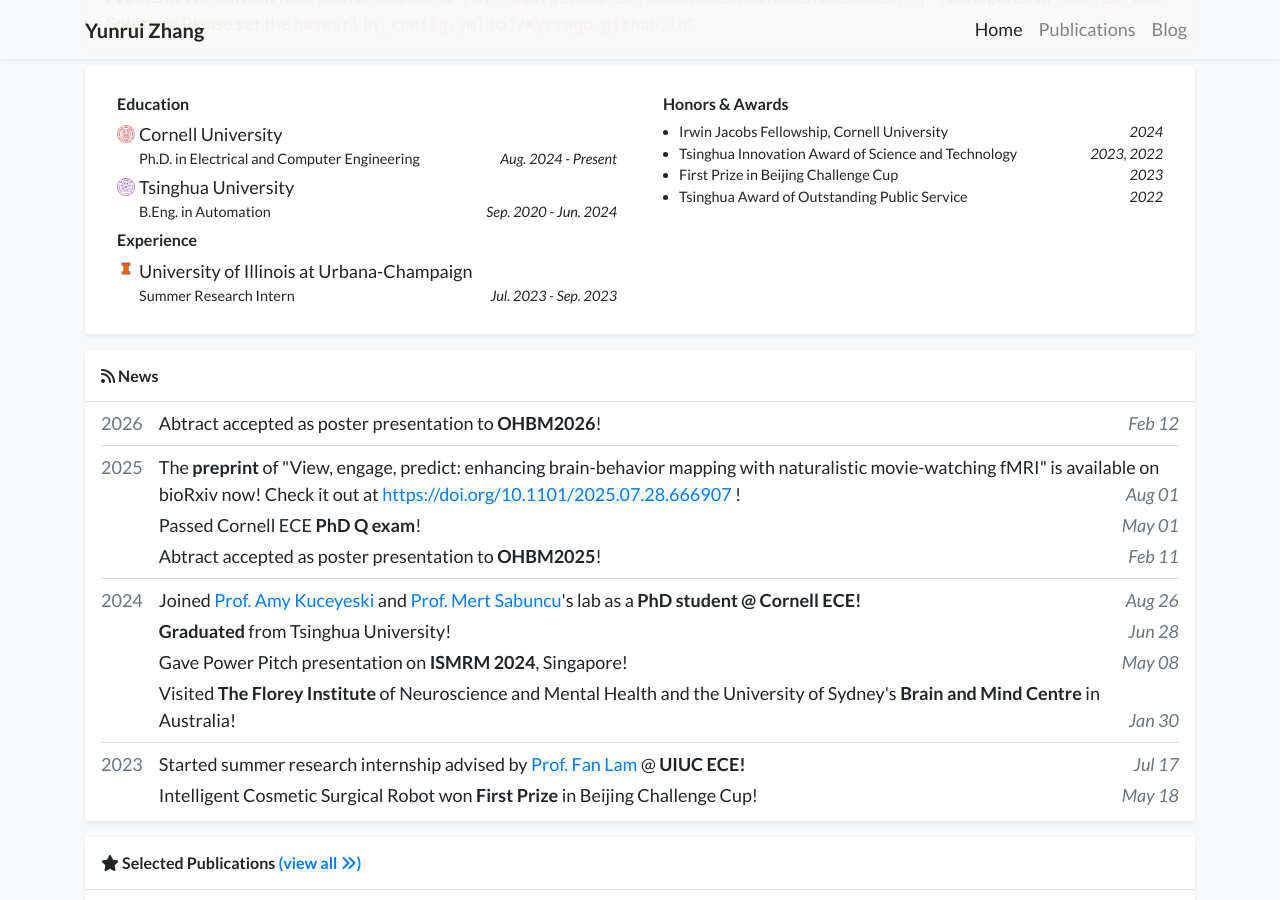
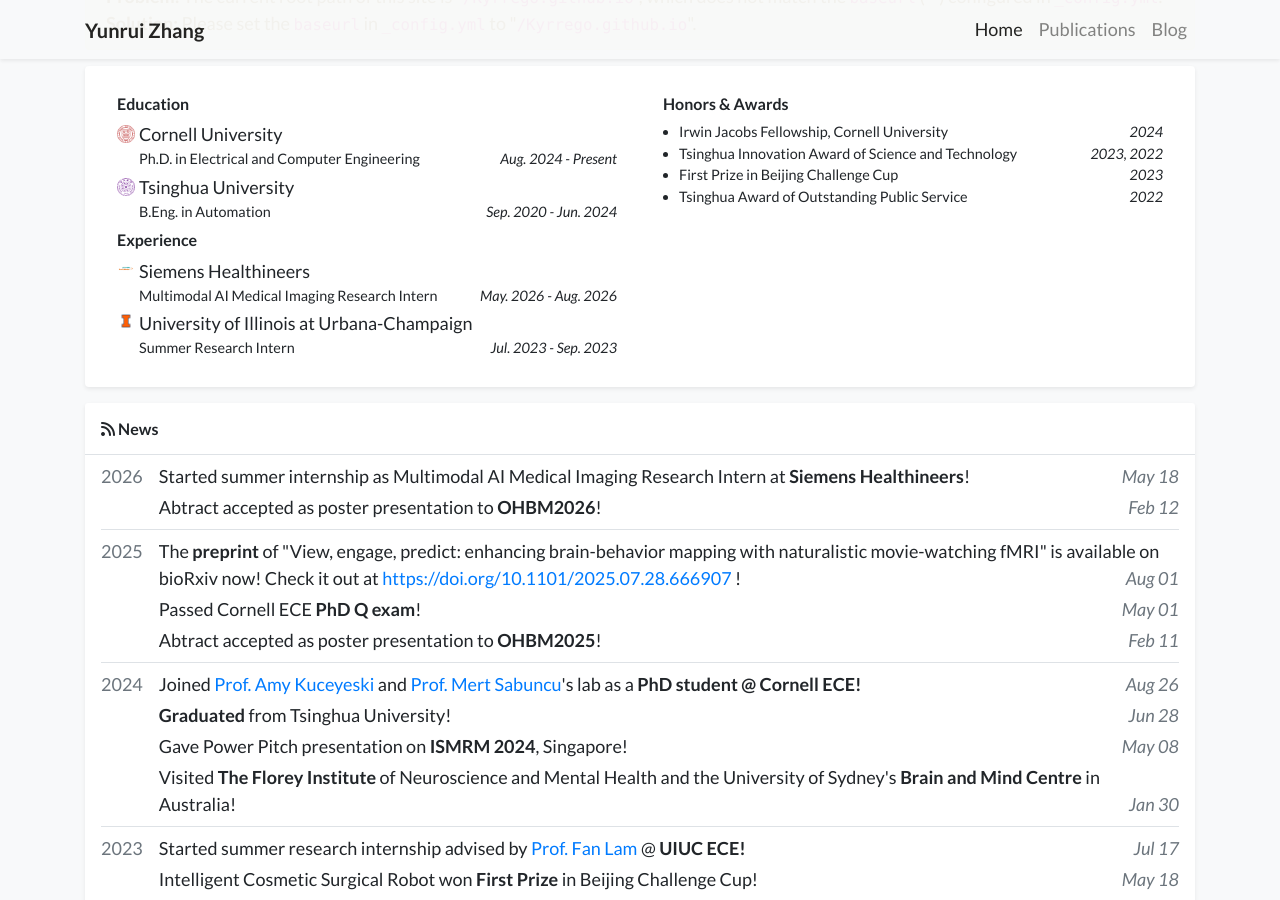
Before and after one commit to Kyrrego/Kyrrego.github.io, a Jekyll site: the page built from index.html, in a window 1280 px wide and 900 px high, scrolled down 701 px. Built offline with Jekyll 4.4.1, drawn with Linux system fonts in a browser that asks for light colours; a style sheet for code colours, icons or effects is not loaded.

Commit message:
Update summer internship; add redirect link for QR code

```diff
--- a/_data/profile.yml
+++ b/_data/profile.yml
@@ -39,6 +39,10 @@
   date: Sep. 2020 - Jun. 2024
 
 experience:
+- name: Siemens Healthineers
+  logo: /assets/images/badges/siemens-healthineers-hero.png
+  position: Multimodal AI Medical Imaging Research Intern
+  date: May. 2026 - Aug. 2026
 - name: University of Illinois at Urbana-Champaign
   logo: /assets/images/badges/UIUC_seal.png
   position: Summer Research Intern
```
Also changed, not shown: _news/2026-news2.md (added, +6 -0 lines), redirect/movieFC/index.html (added, +24 -0 lines), assets/images/badges/siemens-healthineers-hero.png (added).
